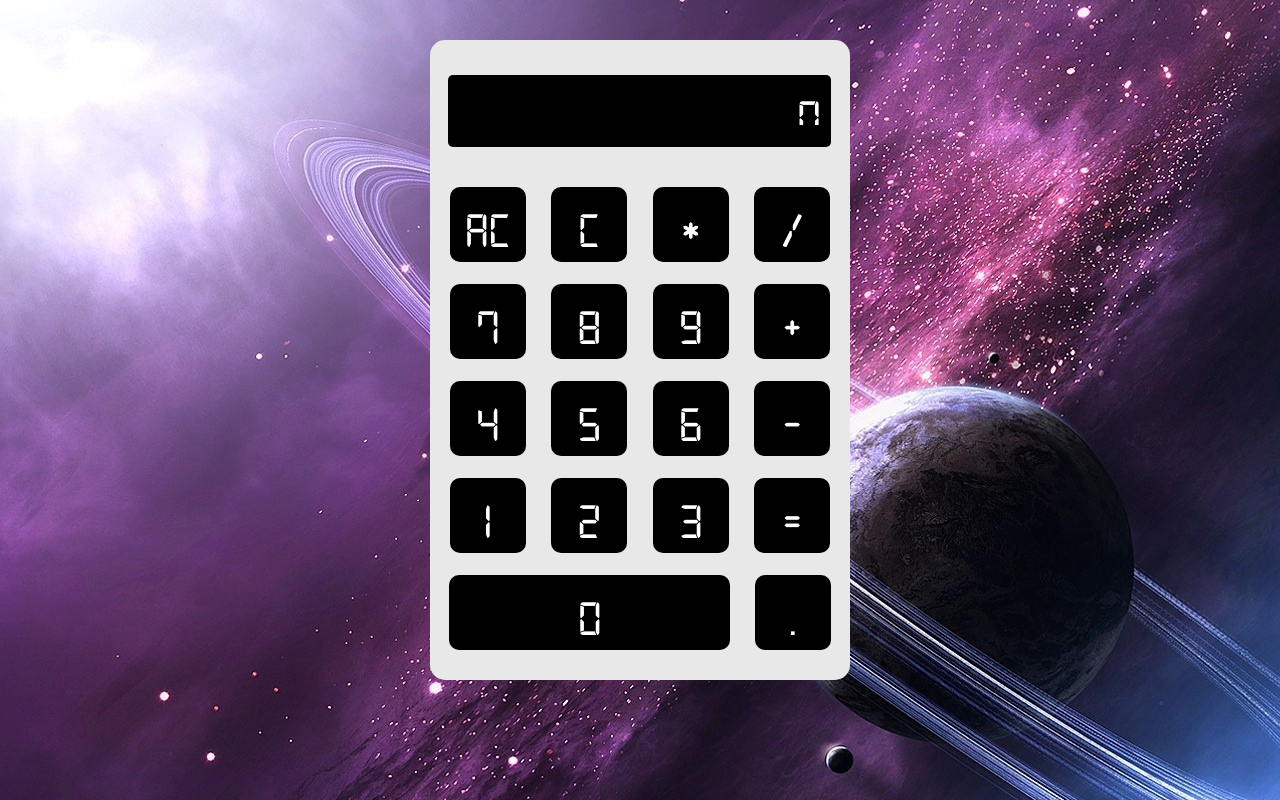
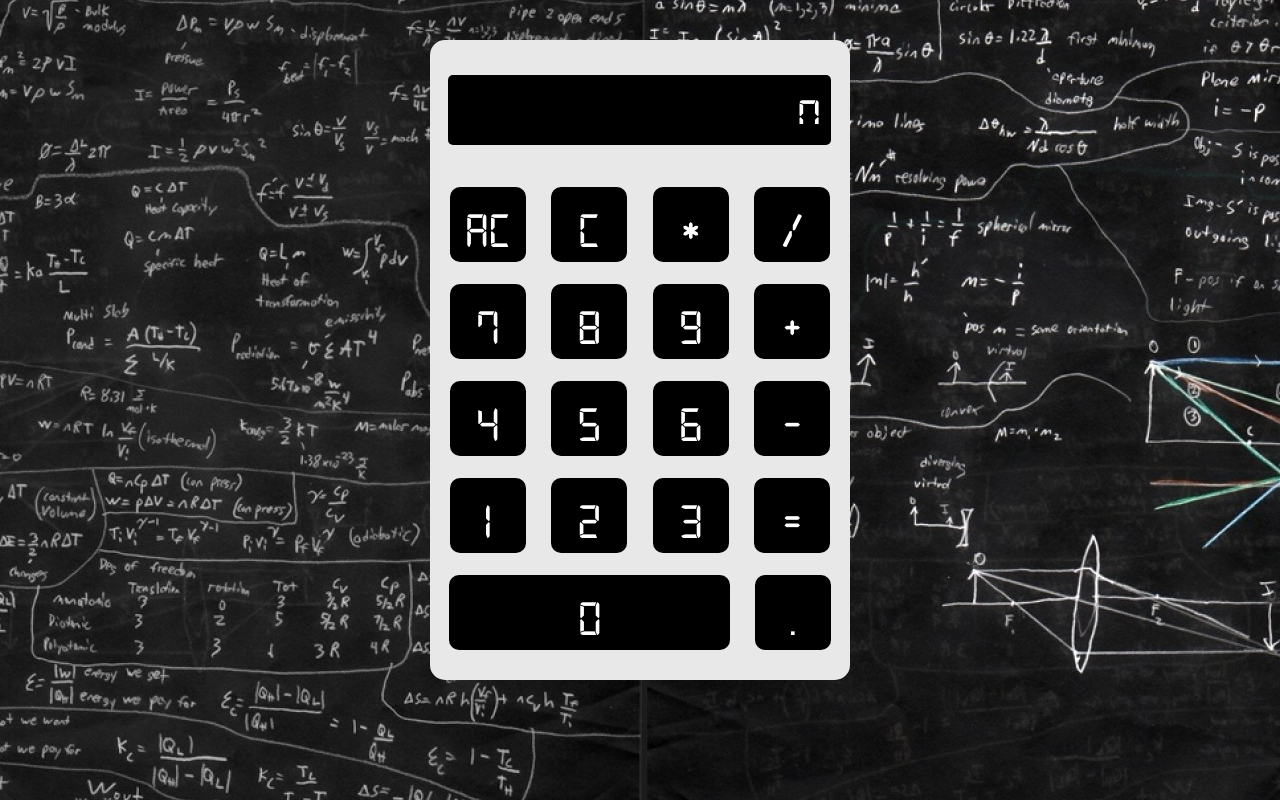
Before and after one commit to amaterasuuu/calculator, a plain HTML site: page index.html in a window 1280 px wide. Both pictures are taken after a click on the button "AC". Drawn offline with Linux system fonts and the light colour scheme.

Commit message:
Поправки 2

```diff
--- a/script.js
+++ b/script.js
@@ -83,12 +83,10 @@ function dotpress() {
 };
 
 function clearpress(id) {
-    if (id === 'c') {
+    if (id === 'ac') {
         display.value = '0';
         newnumber = true;
-    } else if (id === 'ac')
-        display.value = '0';
-        newnumber = true;
-        currentnumber = 0;
-        pendingop = '';
+    } else if (id === 'c') {
+        display.value = display.value.substring(0, display.value.length - 1);
+    };
 };
--- a/visual.css
+++ b/visual.css
@@ -3,7 +3,7 @@
     src: url(digital.ttf);
    }
 body {
-    background-image: url(space.jpg);
+    background: url(12.jpg) center no-repeat;
     margin: 0;
     display: flex;
     height: 600px;
@@ -35,7 +35,7 @@ body {
     border-radius: 5px;
     font-family: digital;
     border: 0;
-    padding: 1px 10px 1px 10px;
+    padding: 0px 10px 0px 10px;
 }
 .tab {
     display: flex;
```
Also changed, not shown: 12.jpg (added), space.jpg (deleted).
